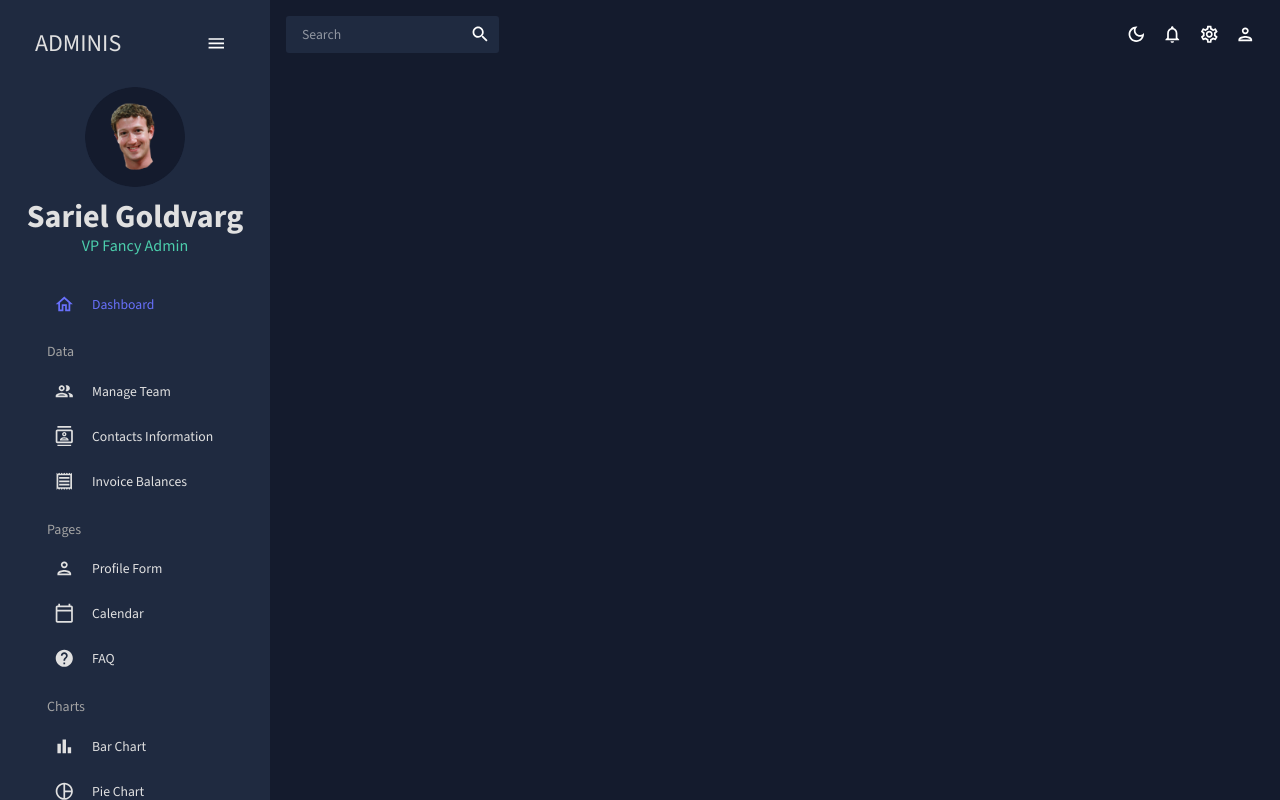
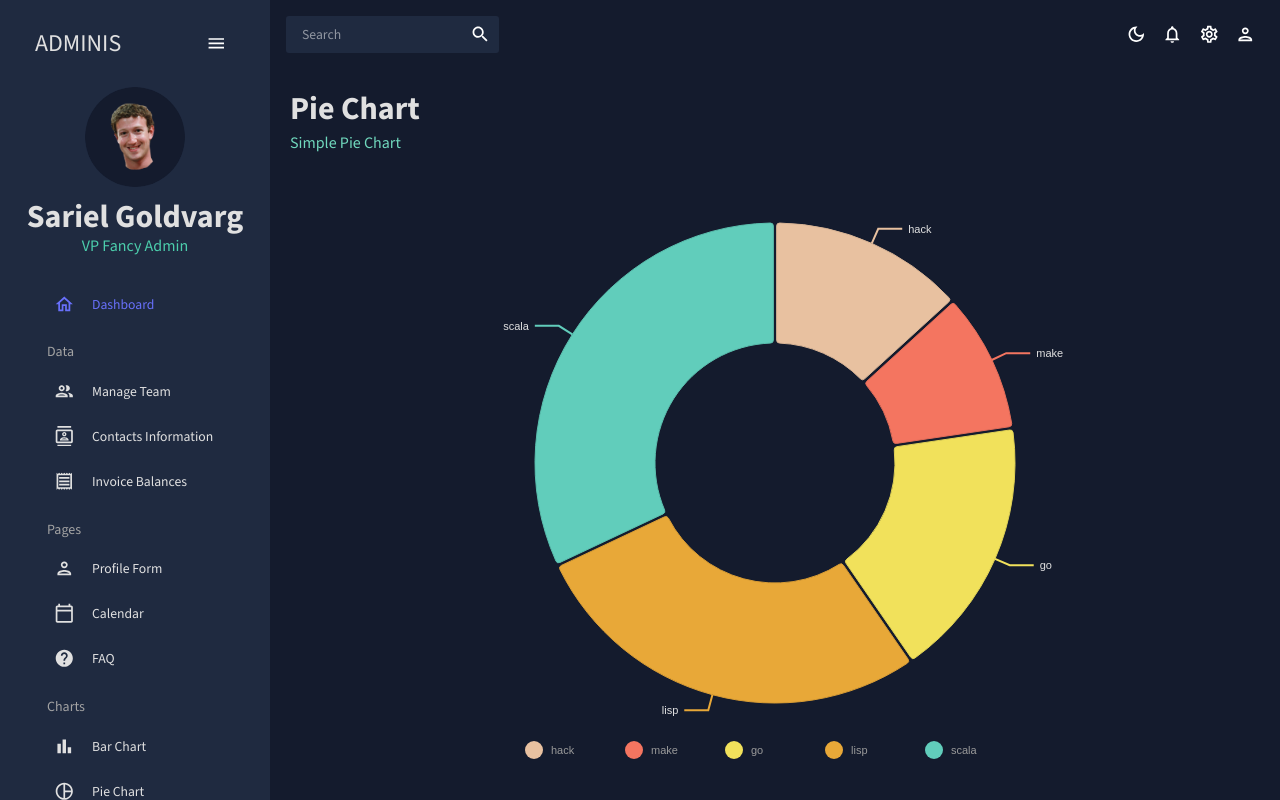
Before and after one commit to SRL-G/react-admin, a React (Create React App) app: page /pie in a window 1280 px wide. Built offline with nearby package versions, Linux system fonts and the light colour scheme.

Commit message:
Completed the Pie Chart Page

```diff
--- a/src/App.js
+++ b/src/App.js
@@ -11,8 +11,8 @@
 import Calendar from "./scenes/calendar";
 import FAQ from "./scenes/faq";
 import Bar from "./scenes/bar";
+import Pie from "./scenes/pie";
 // import Line from "./scenes/line";
-// import Pie from "./scenes/pie";
 // import Geography from "./scenes/geography";
 
 function App() {
@@ -34,7 +34,7 @@
               <Route path="/calendar" element={<Calendar />} />
               <Route path="/faq" element={<FAQ />} />
               <Route path="/bar" element={<Bar />} />
-              {/* <Route path="/pie" element={<Pie />} /> */}
+              <Route path="/pie" element={<Pie />} />
               {/* <Route path="/line" element={<Line />} /> */}
 
               {/* <Route path="/geography" element={<Geography />} /> */}
--- /dev/null
+++ b/src/components/PieChart.jsx
@@ -0,0 +1,110 @@
+import { ResponsivePie } from "@nivo/pie";
+import { tokens } from "../theme";
+import { useTheme } from "@emotion/react";
+import { mockPieData as data } from "../data/mockData";
+
+const PieChart = () => {
+  const theme = useTheme();
+  const colors = tokens(theme.palette.mode);
+
+  return (
+    <ResponsivePie
+      data={data}
+      theme={{
+        axis: {
+          domain: {
+            line: {
+              stroke: colors.grey[100],
+            },
+          },
+          legend: {
+            text: {
+              fill: colors.grey[100],
+            },
+          },
+          ticks: {
+            line: {
+              stroke: colors.grey[100],
+              strokeWidth: 1,
+            },
+            text: {
+              fill: colors.grey[100],
+            },
+          },
+        },
+        legend: {
+          text: {
+            fill: colors.grey[100],
+          },
+        },
+      }}
+      margin={{ top: 40, right: 80, bottom: 80, left: 80 }}
+      innerRadius={0.5}
+      padAngle={0.7}
+      cornerRadius={3}
+      activeOuterRadiusOffset={8}
+      borderWidth={1}
+      borderColor={{
+        from: "color",
+        modifiers: [["darker", 0.2]],
+      }}
+      arcLinkLabelsSkipAngle={10}
+      arcLinkLabelsTextColor={colors.grey[100]}
+      arcLinkLabelsThickness={2}
+      arcLinkLabelsColor={{ from: "color" }}
+      enableArcLabels={false}
+      arcLabelsSkipAngle={10}
+      arcLabelsTextColor={{
+        from: "color",
+        modifiers: [["darker", 2]],
+      }}
+      defs={[
+        {
+          id: "dots",
+          type: "patternDots",
+          background: "inherit",
+          color: "rgba(255, 255, 255, 0.3)",
+          size: 4,
+          padding: 1,
+          stagger: true,
+        },
+        {
+          id: "lines",
+          type: "patternLines",
+          background: "inherit",
+          color: "rgba(255, 255, 255, 0.3)",
+          rotation: -45,
+          lineWidth: 6,
+          spacing: 10,
+        },
+      ]}
+      legends={[
+        {
+          anchor: "bottom",
+          direction: "row",
+          justify: false,
+          translateX: 0,
+          translateY: 56,
+          itemsSpacing: 0,
+          itemWidth: 100,
+          itemHeight: 18,
+          itemTextColor: "#999",
+          itemDirection: "left-to-right",
+          itemOpacity: 1,
+          symbolSize: 18,
+          symbolShape: "circle",
+          effects: [
+            {
+              on: "hover",
+              style: {
+                itemTextColor: "#000",
+              },
+            },
+          ],
+        },
+      ]}
+    />
+  );
+};
+
+export default PieChart;
--- /dev/null
+++ b/src/scenes/pie/index.jsx
@@ -0,0 +1,16 @@
+import { Box } from "@mui/material";
+import Header from "../../components/Header";
+import PieChart from "../../components/PieChart";
+
+const Pie = () => {
+  return (
+    <Box m="20px">
+      <Header title="Pie Chart" subtitle="Simple Pie Chart" />
+      <Box height="75vh">
+        <PieChart />
+      </Box>
+    </Box>
+  );
+};
+
+export default Pie;
```
